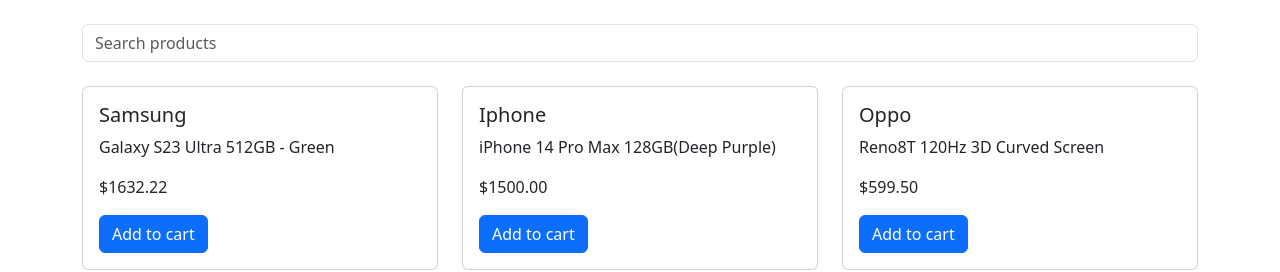
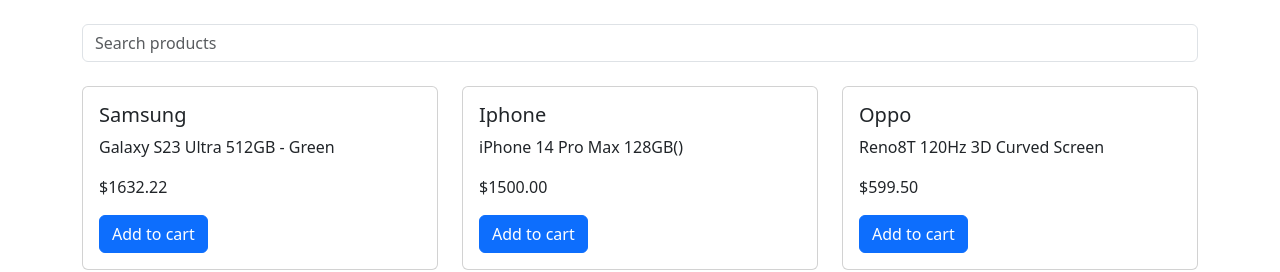
Before and after one commit to salah5495/Eccomerce-web-App, a React (Create React App) app in the folder eccomerce-react/: page / in a window 1280 px wide. Shown: the top 272 px of the page. Built offline with nearby package versions, Linux system fonts and the light colour scheme.

Commit message:
Update products.js

```diff
--- a/eccomerce-react/src/products.js
+++ b/eccomerce-react/src/products.js
@@ -8,7 +8,7 @@
   {
     id: 2,
     name: "Iphone",
-    description: "iPhone 14 Pro Max 128GB(Deep Purple)",
+    description: "iPhone 14 Pro Max 128GB()",
     price: 1500,
   },
   {
```
